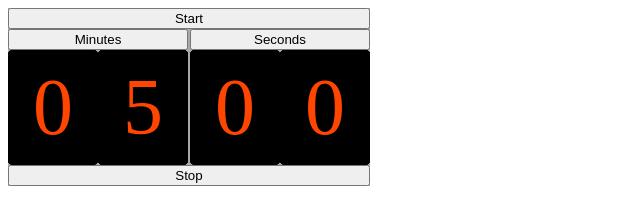
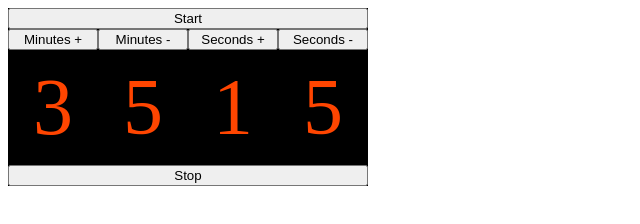
Before and after one commit to mrcreel/FCC-Pomodoro, a website: page index.html in a window 1280 px wide. Shown: the whole page, without its empty margins (0-640 px from the left). Drawn offline with nearby package versions, Linux system fonts and the light colour scheme; a web font is replaced by a local one.

Commit message:
Next try

```diff
--- a/index.html
+++ b/index.html
@@ -3,7 +3,6 @@
 <head>
   <meta content="text/html; charset=utf-8" http-equiv="Content-Type">
   <link rel="stylesheet" media="screen" href="https://fontlibrary.org/face/segment7" type="text/css" />
-  <link href="https://fonts.googleapis.com/css?family=Codystar" rel="stylesheet">
   <!-- Load jQuery -->
   <script src="https://cdnjs.cloudflare.com/ajax/libs/jquery/3.2.1/jquery.js">
   </script>
@@ -11,49 +10,22 @@
   <script src="script.js" type="text/javascript"></script>
   <link href="styles.css" rel="stylesheet" type="text/css">
 
+  <title>Pomodoro Clock</title>
+
 </head>
 
-<div class="grid-container clockDiv">
-<!-- -->
-  <button id="btnSeconds">Seconds</button>
-  <button id="btnMinutes">Minutes</button>
-  <button id="btnStart">Start</button>
-<!-- -->
-  <div class="grid-item paper minutes-tens" style="z-index: 5;" id="minTens0">0</div>
-  <div class="grid-item paper minutes-tens" style="z-index: 0;" id="minTens1">1</div>
-  <div class="grid-item paper minutes-tens" style="z-index: 1;" id="minTens2">2</div>
-  <div class="grid-item paper minutes-tens" style="z-index: 2;" id="minTens3">3</div>
-  <div class="grid-item paper minutes-tens" style="z-index: 3;" id="minTens4">4</div>
-  <div class="grid-item paper minutes-tens" style="z-index: 4;" id="minTens5">5</div>
+<div class="container grid-container clockDiv">
   <!-- -->
-  <div class="grid-item paper minutes-ones" style="z-index: 4;" id="minOnes0">0</div>
-  <div class="grid-item paper minutes-ones" style="z-index: 5;" id="minOnes1">1</div>
-  <div class="grid-item paper minutes-ones" style="z-index: 6;" id="minOnes2">2</div>
-  <div class="grid-item paper minutes-ones" style="z-index: 7;" id="minOnes3">3</div>
-  <div class="grid-item paper minutes-ones" style="z-index: 8;" id="minOnes4">4</div>
-  <div class="grid-item paper minutes-ones" style="z-index: 9;" id="minOnes5">5</div>
-  <div class="grid-item paper minutes-ones" style="z-index: 0;" id="minOnes6">6</div>
-  <div class="grid-item paper minutes-ones" style="z-index: 1;" id="minOnes7">7</div>
-  <div class="grid-item paper minutes-ones" style="z-index: 2;" id="minOnes8">8</div>
-  <div class="grid-item paper minutes-ones" style="z-index: 3;" id="minOnes9">9</div>
+  <button class="grid-item" id="btnStart">Start</button>
+  <button class="grid-item" id="btnMinutesUp">Minutes +</button>
+  <button class="grid-item" id="btnMinutesDown">Minutes -</button>
+  <button class="grid-item" id="btnSecondsUp">Seconds +</button>
+  <button class="grid-item" id="btnSecondsDown">Seconds -</button>
   <!-- -->
-  <div class="grid-item paper seconds-tens" style="z-index: 5;" id="secTens0">0</div>
-  <div class="grid-item paper seconds-tens" style="z-index: 0;" id="secTens1">1</div>
-  <div class="grid-item paper seconds-tens" style="z-index: 1;" id="secTens2">2</div>
-  <div class="grid-item paper seconds-tens" style="z-index: 2;" id="secTens3">3</div>
-  <div class="grid-item paper seconds-tens" style="z-index: 3;" id="secTens4">4</div>
-  <div class="grid-item paper seconds-tens" style="z-index: 4;" id="secTens5">5</div>
-  <!-- -->
-  <div class="grid-item paper seconds-ones" style="z-index: 9;" id="secOnes0">0</div>
-  <div class="grid-item paper seconds-ones" style="z-index: 0;" id="secOnes1">1</div>
-  <div class="grid-item paper seconds-ones" style="z-index: 1;" id="secOnes2">2</div>
-  <div class="grid-item paper seconds-ones" style="z-index: 2;" id="secOnes3">3</div>
-  <div class="grid-item paper seconds-ones" style="z-index: 3;" id="secOnes4">4</div>
-  <div class="grid-item paper seconds-ones" style="z-index: 4;" id="secOnes5">5</div>
-  <div class="grid-item paper seconds-ones" style="z-index: 5;" id="secOnes6">6</div>
-  <div class="grid-item paper seconds-ones" style="z-index: 6;" id="secOnes7">7</div>
-  <div class="grid-item paper seconds-ones" style="z-index: 7;" id="secOnes8">8</div>
-  <div class="grid-item paper seconds-ones" style="z-index: 8;" id="secOnes9">9</div>
+  <div class="grid-item paper" id="minutesTens">0</div>
+  <div class="grid-item paper" id="minutesOnes">0</div>
+  <div class="grid-item paper" id="secondsTens">0</div>
+  <div class="grid-item paper" id="secondsOnes">0</div>
   <!-- -->
   <button id="btnStop">Stop</button>
 </div>
--- a/script.js
+++ b/script.js
@@ -1,29 +1,49 @@
+/*
 var ele = "";
 var elezIndex = 0;
-/*  var myVar =  setInterval(myTimer, 1000); */
+var myVar =  setInterval(myTimer, 1000);
+*/
+
+function updateClock(time) {
+  console.log(time);
+  var countdownMinutesTens = Math.floor(time / 600000);
+  time = time - (countdownMinutesTens * 600000);
+  /* */
+  var countdownMinutesOnes = Math.floor((time / 60000));
+  time = time - (countdownMinutesOnes * 60000);
+  /* */
+  var countdownSecondsTens = Math.floor(time / 10000);
+  time = time - (countdownSecondsTens * 10000);
+  /* */
+  var countdownSecondsOnes = Math.floor(time / 1000);
+  time = time - (countdownSecondsOnes * 1000);
+  /**/
+  document.getElementById("minutesTens").innerHTML = countdownMinutesTens;
+  document.getElementById("minutesOnes").innerHTML = countdownMinutesOnes;
+  document.getElementById("secondsTens").innerHTML = countdownSecondsTens;
+  document.getElementById("secondsOnes").innerHTML = countdownSecondsOnes;
+}
 
 function myTimer() {
   // var minTensZindex = parseInt(document.getElementById("minTens0").style.zIndex);
 
-  var secondsOnes;
-  var secondsTens = [];
-  var minutesOnes = [];
-  // var minutesTens = [];
-
   secondsOnes = decrementPaper("seconds-ones");
-
-  console.log(parseInt(document.getElementById("minTens0").style.zIndex));
 
   var secOneZindex = parseInt(document.getElementById("secOnes9").style.zIndex);
   if (secOneZindex === secondsOnes.length - 1) {
     secondsTens = decrementPaper("seconds-tens");
   }
+  /* */
+  var minTenZindex = parseInt(document.getElementById("minTens0").style.zIndex);
+  var minOneZindex = parseInt(document.getElementById("minOnes9").style.zIndex);
   var secTenZindex = parseInt(document.getElementById("secTens5").style.zIndex);
-  if (secTenZindex === secondsTens.length - 1) {
-    minutesOnes = decrementPaper("minutes-ones");
+  /* */
+  if (minOneZindex !== 8) {
+    if (secTenZindex === secondsTens.length - 1) {
+      minutesOnes = decrementPaper("minutes-ones");
+    }
   }
-  var minOneZindex = parseInt(document.getElementById("minOnes9").style.zIndex);
-  var minTenZindex = parseInt(document.getElementById("minTens0").style.zIndex);
+  /* */
   if (minTenZindex !== 5) {
     if (minOneZindex === minutesOnes.length - 1) {
       decrementPaper("minutes-tens");
@@ -48,8 +68,40 @@ function decrementPaper(cls) {
   return arrCls;
 }
 $(document).ready(function () {
+  var defaultCountdown = 2115000;
+  var countdown = defaultCountdown;
+
+  updateClock(countdown);
   $("#btnStart").click(function () {
-    setInterval(myTimer, 1000);
+    var currentTimeId = Date.parse(new Date());
+    setInterval(myTimer, 500);
+  });
+
+  $("#btnMinutesUp").click(function () {
+    countdown += 60000;
+    updateClock(countdown);
+  });
+  $("#btnMinutesDown").click(function () {
+    countdown -= 60000;
+    if (countdown > 0) {
+      updateClock(countdown);
+    } else {
+      countdown = defaultCountdown;
+      updateClock(countdown);
+    }
+  });
+  $("#btnSecondsUp").click(function () {
+    countdown += 1000;
+    updateClock(countdown);
+  });
+  $("#btnSecondsDown").click(function () {
+    countdown -= 1000;
+    if (countdown > 0) {
+      updateClock(countdown);
+    } else {
+      countdown = defaultCountdown;
+      updateClock(countdown);
+    }
   });
 
 
--- a/styles.css
+++ b/styles.css
@@ -2,62 +2,59 @@
   display: inline-grid;
   text-align: center;
 }
-.grid-item {
+.clockDiv {
+  grid-template-columns: auto auto auto auto;
+  background-color: black;
+}
+.paper {
   height: 75px;
   padding: 15px;
   line-height: 75px;
-}
-.clockDiv {
-  grid-template-columns: auto auto 2px auto auto;
-  background-color: darkgray;
-}
-.paper {
   font-family: "Segment7Standard";
   font-size: 80px;
-  font-weight: normal;
   background-color: rgb(0, 0, 0);
   color: orangered;
   border-radius: 5px;
   padding: 20px;
   width: 50px;
 }
-#btnStart{
-  grid-column:1/6;
-  grid-row:1/2;
+#btnStart {
+  grid-column: 1/5;
+  grid-row: 1/2;
 }
-#btnMinutes {
-  grid-column:1/3;
+#btnMinutesUp {
+  grid-column: 1/2;
   grid-row: 2/3;
 }
-#btnSeconds {
-  grid-column:4/6;
-  grid-row:2/3;
+#btnMinutesDown {
+  grid-column: 2/3;
+  grid-row: 2/3;
 }
-.minutes-tens {
-  grid-column:1/2;
-  grid-row: 3/4;
+#btnSecondsUp {
+  grid-column: 3/4;
+  grid-row: 2/3;
 }
-.minutes-ones {
-  grid-column:2/3;
-  grid-row:3/4;
+#btnSecondsDown {
+  grid-column: 4/5;
+  grid-row: 2/3;
 }
-#sep{
-  grid-column:3/4;
-  grid-row:3/4;
+#minutesTens {
+  grid-column: 1/2;
+  grid-row: 4/5;
 }
-.seconds-tens {
+#minutesOnes {
+  grid-column: 2/3;
+  grid-row: 4/5;
+}
+#secondsTens {
+  grid-column: 3/4;
+  grid-row: 4/5;
+}
+#secondsOnes {
   grid-column: 4/5;
-  grid-row: 3/4;
-}
-.seconds-ones {
-  grid-column: 5/6;
-  grid-row: 3/4;
+  grid-row: 4/5;
 }
 #btnStop {
-  grid-column: 1/6;
-  grid-row: 4/5;
-}
-#demo{
-  grid-column: 1/6;
+  grid-column: 1/5;
   grid-row: 5/6;
 }
```
Also changed, not shown: package.json (added, +19 -0 lines), 1 other file.
